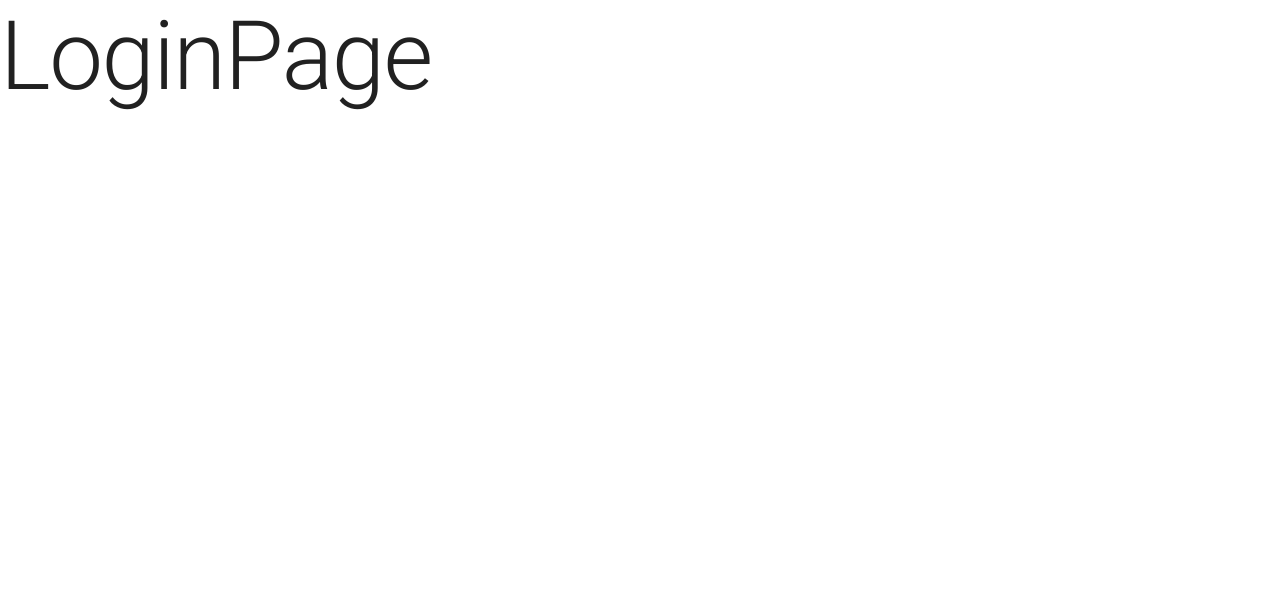
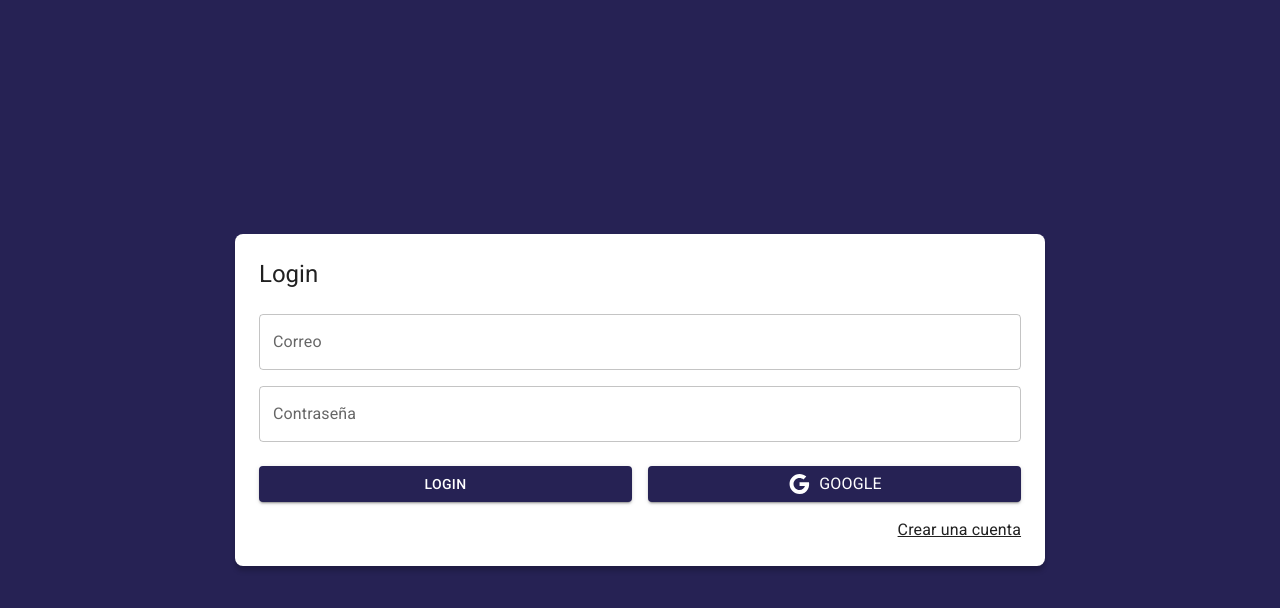
Before and after one commit to juanpablo008/journal_app_react, a React (Vite) app: page /auth/login in a window 1280 px wide. Shown: the top 608 px of the page. Built offline with nearby package versions, Linux system fonts and the light colour scheme.

Commit message:
login design

```diff
--- a/src/auth/pages/LoginPage.jsx
+++ b/src/auth/pages/LoginPage.jsx
@@ -1,7 +1,69 @@
-import { Typography } from "@mui/material"
+import { Link as RouterLink } from "react-router-dom";
+import { Google } from "@mui/icons-material"
+import { Button, Grid, Link, TextField, Typography } from "@mui/material"
 
 export const LoginPage = () => {
   return (
-    <Typography variant="h1">LoginPage</Typography>
+    <Grid
+      container
+      spacing={0}
+      direction='column'
+      alignItems='center'
+      justifyContent='center'
+      sx={{ minHeight: '100vh', backgroundColor: 'primary.main', pa: 4}}
+    >
+
+    <Grid item
+      className='box-shadow'
+      xs={ 3 }
+      sx={{ backgroundColor: 'white', padding: 3, borderRadius: 2 }}
+    >
+      <Typography variant="h5" sx={{ mb: 1}}>Login</Typography>
+      <form>
+        <Grid container>
+
+          <Grid item xs={12} sx={{mt: 2}}>
+            <TextField
+              label='Correo'
+              type='email'
+              placeholder='correo@correo.com'
+              fullWidth
+            />
+          </Grid>
+
+          <Grid item xs={12} sx={{mt: 2}}>
+            <TextField
+              label='Contraseña'
+              type='password'
+              placeholder='Contraseña'
+              fullWidth
+            />
+          </Grid>
+
+          <Grid container spacing={2} sx={{ mb: 2, mt: 1 }}>
+            <Grid item xs={12} sm={6}>
+              <Button variant='contained' fullWidth>
+                Login
+              </Button>
+            </Grid>
+            <Grid item xs={12} sm={6}>
+              <Button variant='contained' fullWidth>
+                <Google />
+                <Typography sx={{ml: 1}}>Google</Typography>
+              </Button>
+            </Grid>
+          </Grid>
+
+          <Grid container direction='row' justifyContent='end'>
+            <Link component={ RouterLink } color='inherit' to='/auth/register'>
+              Crear una cuenta
+            </Link>
+          </Grid>
+
+        </Grid>
+      </form>
+    </Grid>
+
+    </Grid>
   )
 }
--- a/src/styles.css
+++ b/src/styles.css
@@ -0,0 +1,3 @@
+.box-shadow {
+  box-shadow: 0px 5px 5px rgba(0, 0, 0, 0.2)
+}
--- a/src/theme/purpleTheme.js
+++ b/src/theme/purpleTheme.js
@@ -4,7 +4,7 @@
 export const purpleTheme = createTheme({
   palette:{
     primary: {
-      main: '#262225'
+      main: '#262254'
     },
     secondary: {
       main: '#543884'
```
